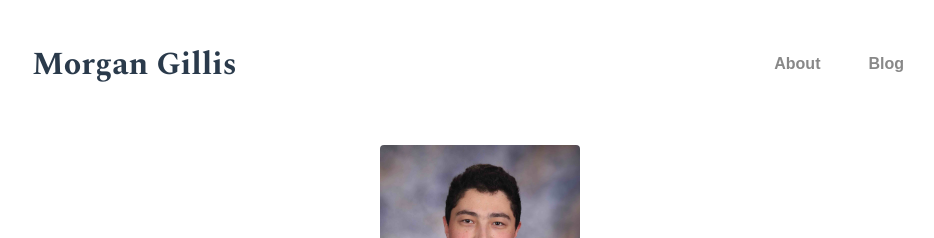
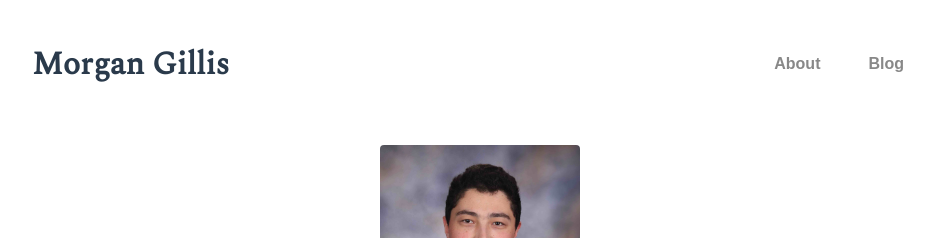
Before and after one commit to morgangillis/morgangillis.github.io, a Jekyll site: the page built from about.md, in a window 1280 px wide. Shown: the top 238 px of the page, without its empty margins (160-1094 px from the left). Built offline with Jekyll 4.4.1, drawn with Linux system fonts in a browser that asks for light colours; some web fonts are replaced.

Commit message:
Update head.html

```diff
--- a/_includes/head.html
+++ b/_includes/head.html
@@ -1,9 +1,9 @@
 <head>
   <meta charset="UTF-8">
-  <!-- Enable responsiveness on mobile devices-->
+  <!-- Enable responsiveness on mobile devices -->
   <meta name="viewport" content="width=device-width, initial-scale=1.0, maximum-scale=1">
   <title>{{ page.title }}</title>
   <link rel="stylesheet" href="/css/main.css">
-  <link rel="stylesheet" href="https://fonts.googleapis.com/css?family=Spectral:700">
-  <link rel="stylesheet" href="https://fonts.googleapis.com/css?family=Fira+Mono:400,700">
+  <!-- link rel="stylesheet" href="https://fonts.googleapis.com/css?family=Spectral:700" -->
+  <!-- link rel="stylesheet" href="https://fonts.googleapis.com/css?family=Fira+Mono:400,700" -->
 </head>
```
